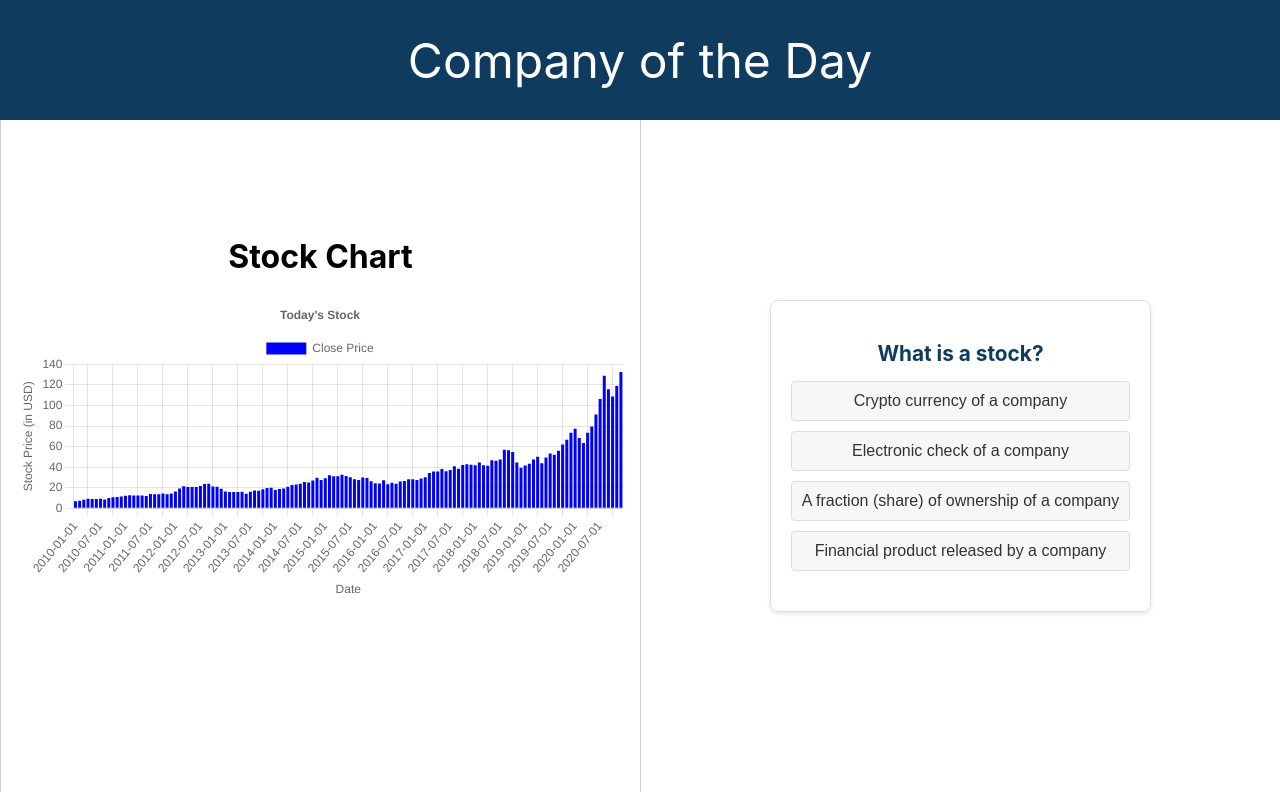
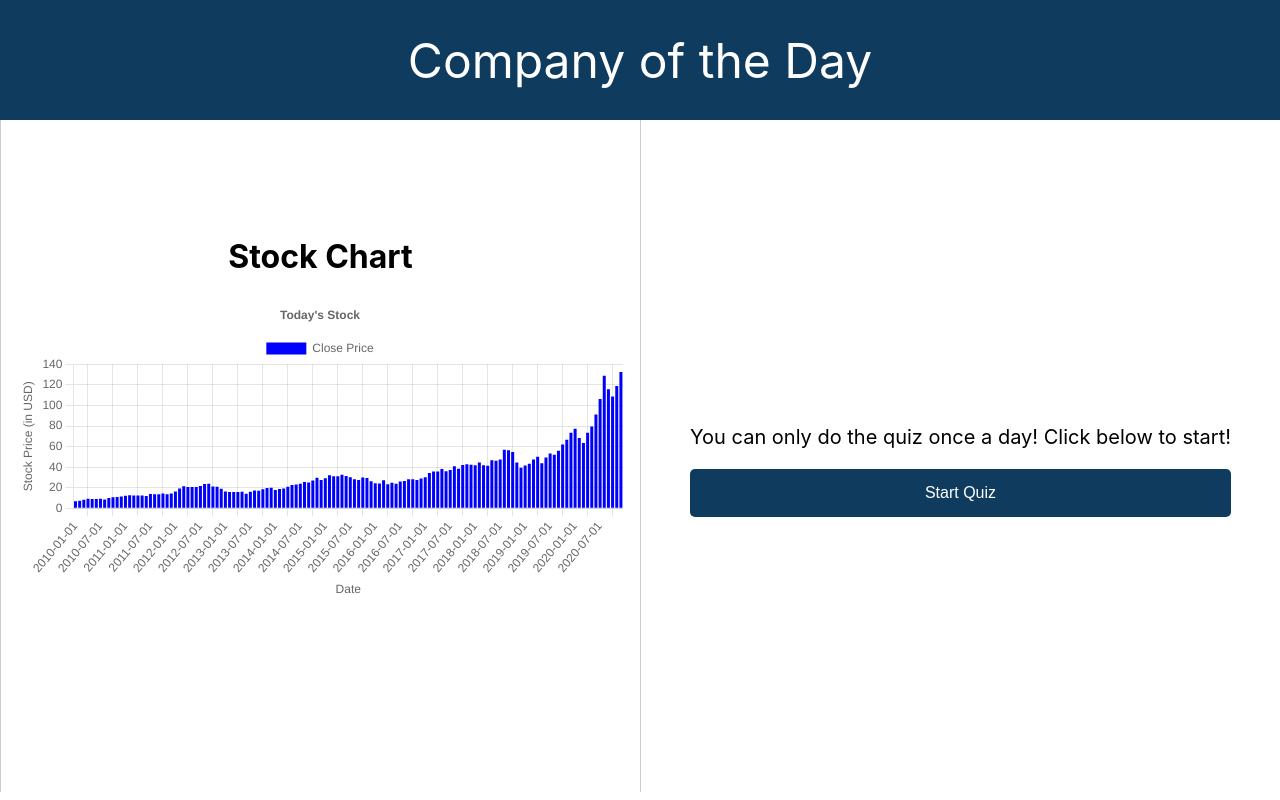
Before and after one commit to Alhareth27/Comp225, a React (Create React App) app in the folder my-react-app/: page / in a window 1280 px wide. Built offline with nearby package versions, Linux system fonts and the light colour scheme.

Commit message:
timerscreen

```diff
--- a/my-react-app/src/App.js
+++ b/my-react-app/src/App.js
@@ -1,10 +1,18 @@
-import React from 'react';
+// App.js
+import React, { useState } from 'react';
 import Quiz from './components/Quiz/Quiz';
+import TimerScreen from './components/TimerScreen/TimerScreen';
 import Header from "./containers/Header/Header";
 import "./App.css";
 import StockChart from './components/StockChart/StockChart';
 
 function App() {
+  const [quizStarted, setQuizStarted] = useState(false);
+
+  const handleStartQuiz = () => {
+    setQuizStarted(true);
+  };
+
   return (
     <div className="App">
       <header className="App-header">
@@ -13,11 +21,15 @@ function App() {
       <div className="App-content">
         <div className="App-column">
           <div className="Stockchart-section">
-        <StockChart />
-      </div>
+            <StockChart />
+          </div>
         </div>
         <div className="App-column">
-          <Quiz/>
+          {quizStarted ? (
+            <Quiz />
+          ) : (
+            <TimerScreen onStartQuiz={handleStartQuiz} />
+          )}
         </div>
       </div>
     </div>
--- a/my-react-app/src/components/Quiz/Quiz.js
+++ b/my-react-app/src/components/Quiz/Quiz.js
@@ -1,4 +1,5 @@
-import React, { useState } from 'react';
+// Quiz.js
+import React, { useState, useEffect} from 'react';
 import Option from "../Option/Option";
 import { Tooltip } from '../Tooltip/Tooltip';
 import "./quiz.css";
@@ -41,6 +42,31 @@ const Quiz = () => {
   const [currentQuestionIndex, setCurrentQuestionIndex] = useState(0);
   const [selectedOption, setSelectedOption] = useState(null);
   const [explanationShown, setExplanationShown] = useState(false);
+  const [lastQuizTime, setLastQuizTime] = useState(null);
+  const [quizCompleted, setQuizCompleted] = useState(false);
+  const [remainingTime, setRemainingTime] = useState(0);
+
+  useEffect(() => {
+    const lastTime = localStorage.getItem('lastQuizTime');
+    if (lastTime) {
+      setLastQuizTime(new Date(lastTime));
+    }
+  }, []);
+
+  useEffect(() => {
+    const calcRemainingTime = () => {
+      const now = new Date();
+      const midnight = new Date(now);
+      midnight.setHours(24, 0, 0, 0); // Set to midnight of current day
+      const timeLeft = midnight - now;
+      setRemainingTime(timeLeft);
+    };
+
+    const interval = setInterval(calcRemainingTime, 1000);
+    calcRemainingTime(); // Calculate immediately on mount
+
+    return () => clearInterval(interval);
+  }, []);
 
   const handleOptionSelect = (option) => {
     setSelectedOption(option);
@@ -50,7 +76,7 @@ const Quiz = () => {
         setTimeout(() => {
           setExplanationShown(false);
           handleNextQuestion();
-        }, 6000);
+        }, 3000);
       } else {
         setSelectedOption(null);
       }
@@ -58,19 +84,32 @@ const Quiz = () => {
   };
 
   const handleNextQuestion = () => {
-    setCurrentQuestionIndex((prevIndex) =>
-      prevIndex < questions.length - 1 ? prevIndex + 1 : 0
-    );
+    if (currentQuestionIndex === questions.length - 1) {
+      setQuizCompleted(true);
+    } else {
+      setCurrentQuestionIndex((prevIndex) => prevIndex + 1);
       setSelectedOption(null);
       setExplanationShown(false);
+    }
   };
 
   const isOptionCorrect = (option) => {
     return option === questions[currentQuestionIndex].correctAnswer;
   };
 
+  const formatTimeLeft = (timeLeft) => {
+    const hours = Math.floor(timeLeft / (1000 * 60 * 60));
+    const minutes = Math.floor((timeLeft % (1000 * 60 * 60)) / (1000 * 60));
+    const seconds = Math.floor((timeLeft % (1000 * 60)) / 1000);
+    return `${hours} hours, ${minutes} minutes, and ${seconds} seconds`;
+  };
+
   return (
     <div className="quiz-container">
+      {quizCompleted ? (
+        <p>Quiz completed! Next quiz available in {formatTimeLeft(remainingTime)}.</p>
+      ) : (
+        <>
           {!explanationShown ? (
             <div className="question-card">
               <Tooltip text={questions[currentQuestionIndex].explanation}>
@@ -95,6 +134,8 @@ const Quiz = () => {
               {questions[currentQuestionIndex].explanation}
             </div>
           )}
+        </>
+      )}
     </div>
   );
 };
--- /dev/null
+++ b/my-react-app/src/components/TimerScreen/TimerScreen.css
@@ -0,0 +1,23 @@
+.timer-screen {
+    text-align: center;
+    margin-top: 20px;
+  }
+
+  .timer-screen p {
+    font-size: 20px;
+    margin-bottom: 20px;
+  }
+
+  .timer-screen button {
+    padding: 15px 10px;
+    font-size: 16px;
+    background-color: #0F3B5F;
+    color: #fff;
+    border: none;
+    border-radius: 5px;
+    cursor: pointer;
+  }
+
+  .timer-screen button:hover {
+    background-color: #0F3B5F;
+  }
--- /dev/null
+++ b/my-react-app/src/components/TimerScreen/TimerScreen.js
@@ -0,0 +1,19 @@
+import React from 'react';
+import PropTypes from 'prop-types';
+import './TimerScreen.css';
+
+
+const TimerScreen = ({ onStartQuiz }) => {
+  return (
+    <div className="timer-screen">
+      <p>You can only do the quiz once a day! Click below to start!</p>
+      <button onClick={onStartQuiz}>Start Quiz</button>
+    </div>
+  );
+};
+
+TimerScreen.propTypes = {
+  onStartQuiz: PropTypes.func.isRequired,
+};
+
+export default TimerScreen;
```
Lines whose indentation alone changed are shown as unchanged.
